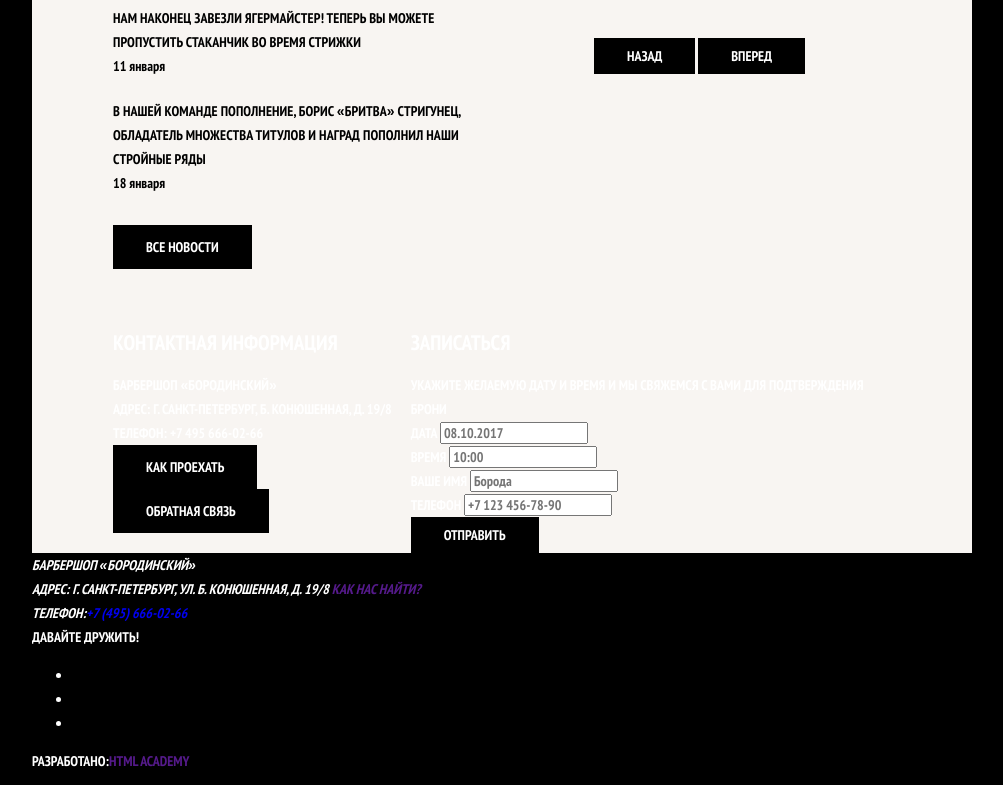
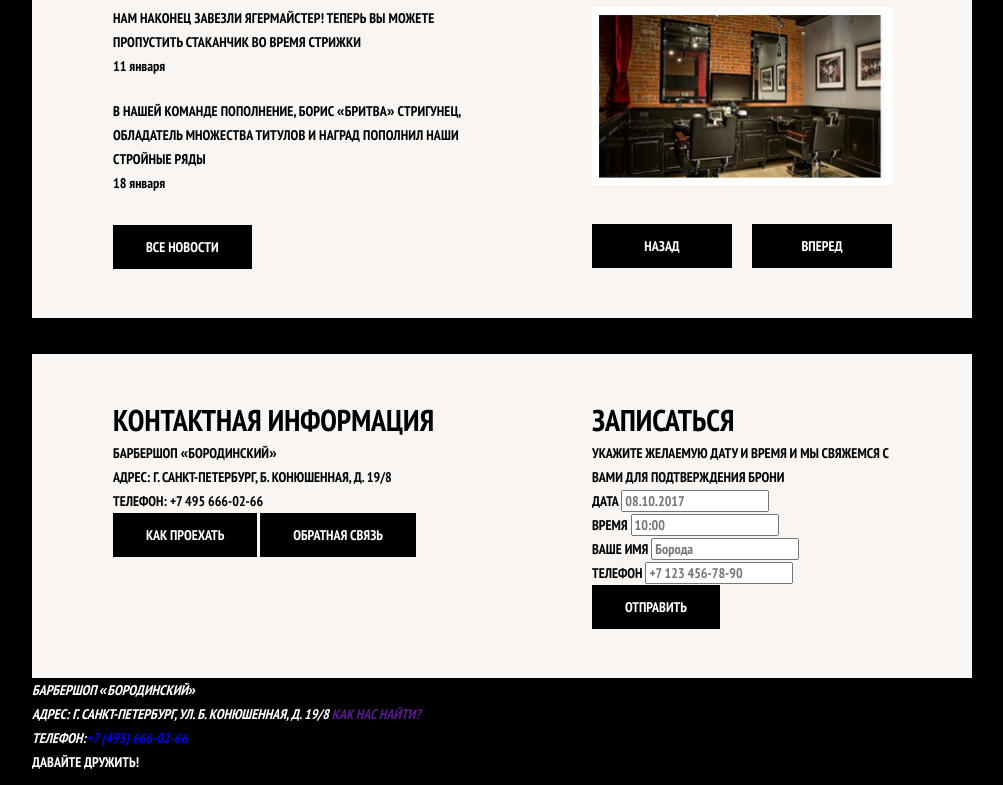
Before and after one commit to n4ks/barbershop_borodinsky, a website: page src/index.html in a window 1280 px wide. Shown: the part 711-1496 px from the top of the page, without its empty margins (138-1141 px from the left). Drawn offline with nearby package versions, Linux system fonts and the light colour scheme; files that its build step writes are made by us from their sources; files whose address does not match are found by name.

Commit message:
доверстал галерею и начал делать нижний блок

```diff
--- a/src/index.html
+++ b/src/index.html
@@ -86,15 +86,21 @@
           <ul class="news-list news__news-list">
             <li class="news-list__item">
               <p class="news-list__text">
-                Нам наконец завезли ягермайстер! Теперь вы можете пропустить стаканчик во время стрижки
+                Нам наконец завезли ягермайстер! Теперь вы можете пропустить
+                стаканчик во время стрижки
               </p>
-              <time class="news-list__date" datetime="2016-01-11">11 января</time>
+              <time class="news-list__date" datetime="2016-01-11"
+                >11 января</time
+              >
             </li>
             <li class="news-list__item">
               <p class="news-list__text">
-                В нашей команде пополнение, Борис «Бритва» Стригунец, обладатель множества титулов и наград пополнил наши стройные ряды
+                В нашей команде пополнение, Борис «Бритва» Стригунец, обладатель
+                множества титулов и наград пополнил наши стройные ряды
               </p>
-              <time class="news-list__date" datetime="2016-01-18">18 января</time>
+              <time class="news-list__date" datetime="2016-01-18"
+                >18 января</time
+              >
             </li>
           </ul>
           <a class="btn news__btn" href="#">Все новости</a>
@@ -103,13 +109,22 @@
           <h2 class="gallery__title">Фотогалерея</h2>
           <figure class="slider gallery__slider">
             <!-- TODO Реализовать слайдер -->
-            <img class="slider__item" src="" alt="" />
+            <!-- ! в фигме картинка выгружается криво (291px с белым бортом справа), экспортировать из фотошопа и заменить -->
+            <a class="slider__link" href="#">
+              <img
+                class="slider__image"
+                src="images/room.jpg"
+                alt="Интерьер барбершопа Бородинский"
+                width="286"
+                height="164"
+              />
+            </a>
           </figure>
           <div class="gallery__container">
-            <button class="btn gallery__btn gallery__btn--back" type="button">
+            <button class="btn gallery__btn" type="button">
               Назад
             </button>
-            <button class="btn gallery__btn gallery__btn--next" type="button">
+            <button class="btn gallery__btn" type="button">
               Вперед
             </button>
           </div>
@@ -135,7 +150,7 @@
             Укажите желаемую дату и время и мы свяжемся с вами для подтверждения
             брони
           </p>
-          <form action="" class="appointment-form appointment__form">
+          <form action="post" class="appointment-form appointment__form">
             <div class="appointment__container">
               <label for="" class="appointment-form__label" for="input-date"
                 >Дата</label
--- /dev/null
+++ b/src/sass/components/appointment.scss
@@ -0,0 +1,9 @@
+.appointment {
+    width: 300px;
+
+    color: $black;
+}
+
+.appointment__title {
+    @include title;
+}
--- a/src/sass/components/btn.scss
+++ b/src/sass/components/btn.scss
@@ -2,7 +2,6 @@
   display: inline-block;
 
   padding: 0;
-  padding: 20px 10px;
   padding: 10px 33px;
 
   text-align: center;
@@ -15,7 +14,7 @@
   border: none;
   background-color: $black;
 
-  font-family: inherit;
+  font: inherit;
 
   &:hover,
   &:focus {
--- /dev/null
+++ b/src/sass/components/contacts.scss
@@ -0,0 +1,9 @@
+.contacts {
+    width: 325px;
+
+    color: $black;
+}
+
+.contacts__title {
+    @include title;
+}
--- a/src/sass/components/gallery.scss
+++ b/src/sass/components/gallery.scss
@@ -6,6 +6,20 @@
 
 .gallery__title {
   @include title;
+  margin-bottom: 21px;
 
-  letter-spacing: 0.6px;
+  letter-spacing: 0.7px;
 }
+
+.gallery__slider {
+  margin-bottom: 39px;
+}
+
+.gallery__container {
+  display: flex;
+  justify-content: space-between;
+}
+
+.gallery__btn {
+  width: 140px;
+}
--- a/src/sass/components/index-columns.scss
+++ b/src/sass/components/index-columns.scss
@@ -2,8 +2,11 @@
   display: flex;
   justify-content: space-between;
 
-  padding-top: 45px;
+  margin-bottom: 36px;
 
-  padding-right: 78px;
-  padding-left: 81px;
+  padding: 45px 80px 49px 81px;
+
+  &:last-of-type {
+    margin-bottom: 0;
+  }
 }
--- /dev/null
+++ b/src/sass/components/slider.scss
@@ -0,0 +1,13 @@
+.slider {
+    height: 164px;
+    margin: 0;
+
+    border: 7px solid $white;
+    background-color: $light-gray;
+}
+
+.slider__image {
+    width: 286px;
+
+    height: 164px;
+}
--- a/src/sass/index.scss
+++ b/src/sass/index.scss
@@ -12,10 +12,7 @@
 @import 'components/index-columns.scss';
 @import 'components/news-list.scss';
 @import 'components/news.scss';
+@import 'components/slider.scss';
 @import 'components/gallery.scss';
-
-/*
-    TODO: Проверить минификацию css, добавить в сборку плагин для
-    перестановки CSS правил в определенном порядке (прим. по яндексу)
-    см. в мишке, stylelint?
-*/
+@import 'components/contacts.scss';
+@import 'components/appointment.scss';
--- a/src/sass/variables.scss
+++ b/src/sass/variables.scss
@@ -2,6 +2,7 @@ $site-fonts: 'PT Sans Narrow', 'Arial', sans-serif;
 $black: #000000;
 $white: #ffffff;
 $bg--light: #f8f5f2;
+$light-gray: #cccccc;
 $medium-gray: #333333;
 $dark-gray: #242424;
 $brown: #663d15;
```
Also changed, not shown: src/images/Layer 21.jpg (added), src/images/room.jpg (added).
